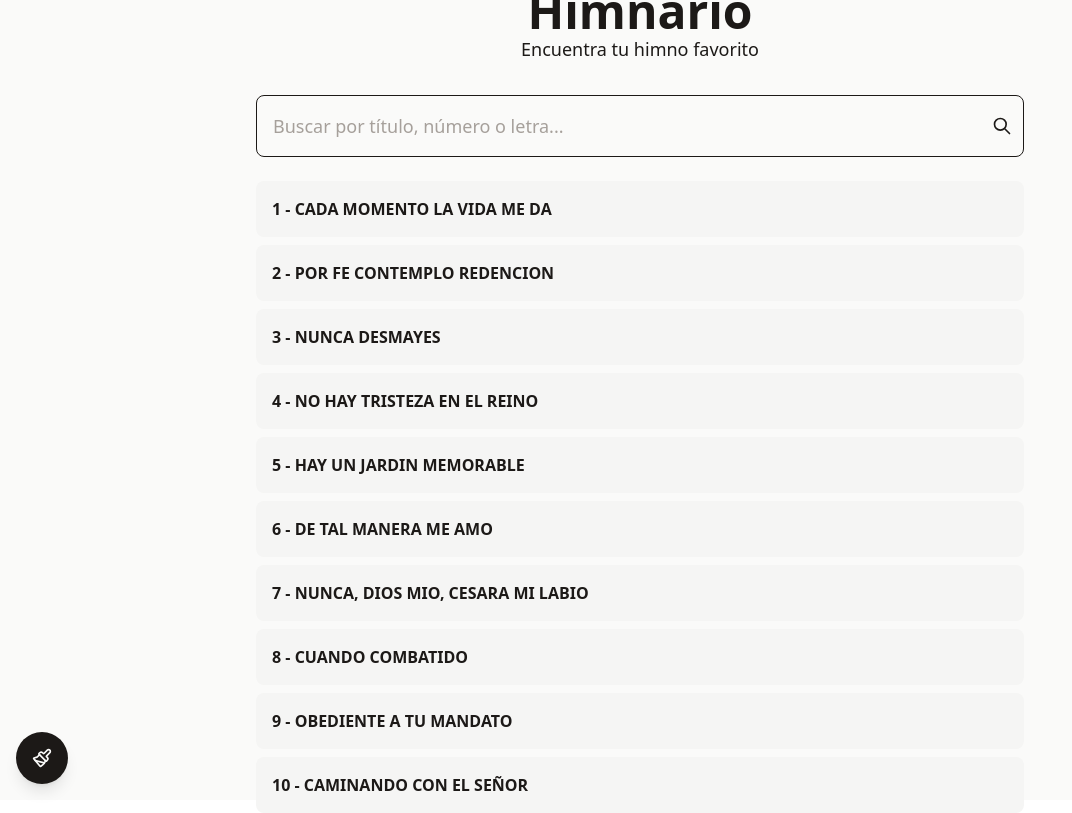
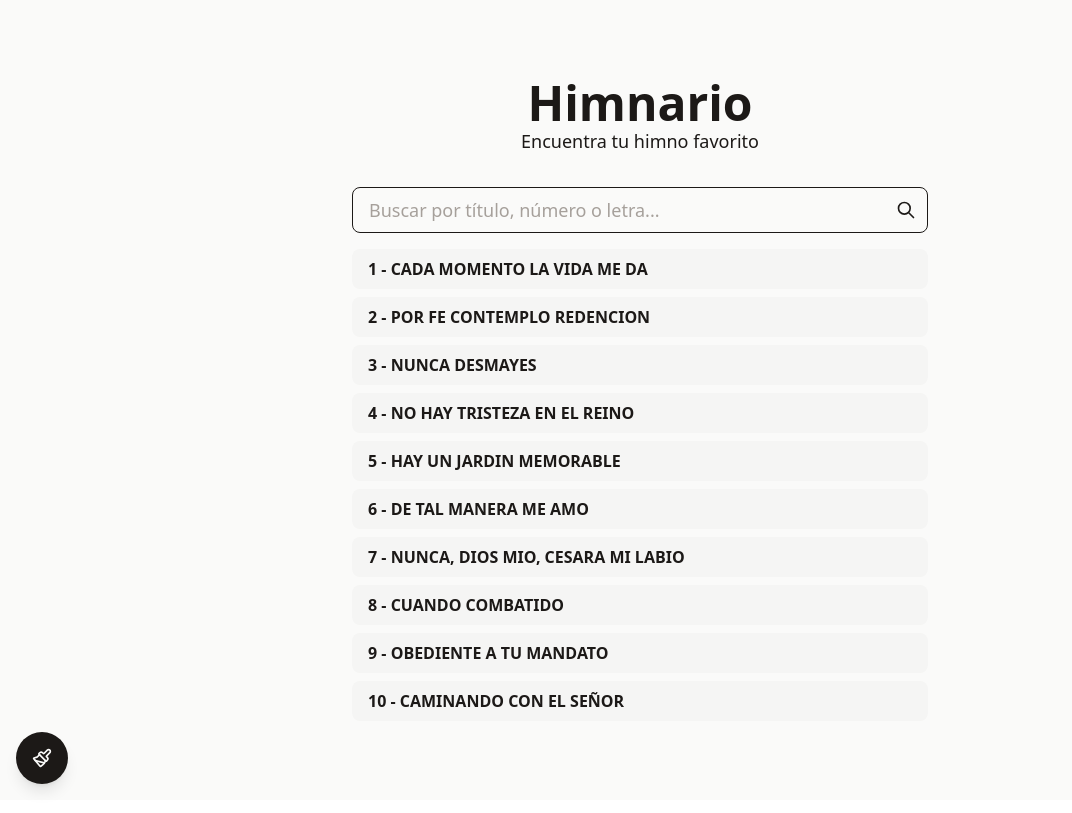
Before and after one commit to marln94/hymnary-app, a React (Vite) app: page / in a window 1280 px wide. Shown: the whole page, without its empty margins (0-1072 px from the left). Built offline with nearby package versions, Linux system fonts and the light colour scheme.

Commit message:
improve UI elements

```diff
--- a/index.html
+++ b/index.html
@@ -10,7 +10,7 @@
 		<meta name="theme-color" content="#1c1919" />
 		<link rel="apple-touch-icon" href="/pwa-192x192.png" />
 
-		<meta name="description" content="Himnario - Colección de himnos de la Iglesia de Dios del 7mo Día Honduras" />
+		<meta name="description" content="Colección de himnos de la Iglesia de Dios del 7mo Día Honduras" />
 	</head>
 	<body>
 		<div id="root"></div>
--- a/src/App.tsx
+++ b/src/App.tsx
@@ -103,12 +103,12 @@ function App() {
 					/>
 				</div>
 
-				<div className="flex justify-center flex-col items-center w-full max-w-3xl">
-					<ul className="mt-6 space-y-2 max-w-3xl w-full">
+				<div className="flex justify-center flex-col items-center w-full max-w-xl 2xl:max-w-3xl px-4 sm:px-0">
+					<ul className="mt-4 space-y-2 w-full">
 						{hits.map((song) => (
 							<li
 								key={song.number}
-								className={`p-4 rounded-lg cursor-pointer transition-colors flex gap-5 justify-between ${theme.li} ${theme.liHover}`}
+								className={`px-4 py-2 2xl:py-4 rounded-lg cursor-pointer transition-colors flex gap-5 justify-between ${theme.li} ${theme.liHover}`}
 								onClick={() => selectSong(song)}
 							>
 								<p
--- a/src/components/Loader.tsx
+++ b/src/components/Loader.tsx
@@ -7,7 +7,7 @@ type Props = {
 function Loader({ theme }: Props) {
 	return (
 		<div className={`flex-grow flex flex-col items-center justify-center `}>
-			<p className="font-semibold mb-4">Cargando</p>
+			<p className={`font-semibold mb-4 ${theme.foreground}`}>Cargando</p>
 			<div className="flex items-center justify-center space-x-2">
 				<div
 					className={`w-4 h-4 rounded-full animate-pulse ${theme.themeRingBackground}`}
--- a/src/components/SearchBar.tsx
+++ b/src/components/SearchBar.tsx
@@ -8,13 +8,13 @@ type Props = {
 
 function SearchBar({ value, onChange, theme }: Props) {
 	return (
-		<div className="relative max-w-3xl w-full">
+		<div className="relative max-w-xl 2xl:max-w-3xl w-full mx-4 sm:mx-0">
 			<input
 				type="text"
 				placeholder="Buscar por título, número o letra..."
 				value={value}
 				onChange={(e) => onChange(e.target.value)}
-				className={`w-full p-4 pr-10 text-lg bg-input border border-border rounded-lg focus:ring-2 focus:ring-primary focus:outline-none transition-colors ${theme.foreground} ${theme.placeholder}`}
+				className={`w-full px-4 py-2 2xl:py-4 pr-10 text-lg bg-input border border-border rounded-lg focus:ring-2 focus:ring-primary focus:outline-none transition-colors ${theme.foreground} ${theme.placeholder}`}
 			/>
 			{value ? (
 				<button
--- a/src/components/SongViewer.tsx
+++ b/src/components/SongViewer.tsx
@@ -205,7 +205,7 @@ function SongViewer({ song, onBack, theme, presentationMode }: Props) {
 								return (
 									<p
 										key={index}
-										className={`text-3xl sm:text-5xl md:text-7xl lg:text-9xl leading-relaxed opacity-20 font-bold transition-opacity px-4 sm:px-16 cursor-default ${
+										className={`text-3xl sm:text-5xl md:text-7xl lg:text-7xl xl:text-8xl 2xl:text-9xl leading-relaxed opacity-20 font-bold transition-opacity px-4 sm:px-16 cursor-default ${
 											index === currentLine
 												? "opacity-100"
 												: ""
```
